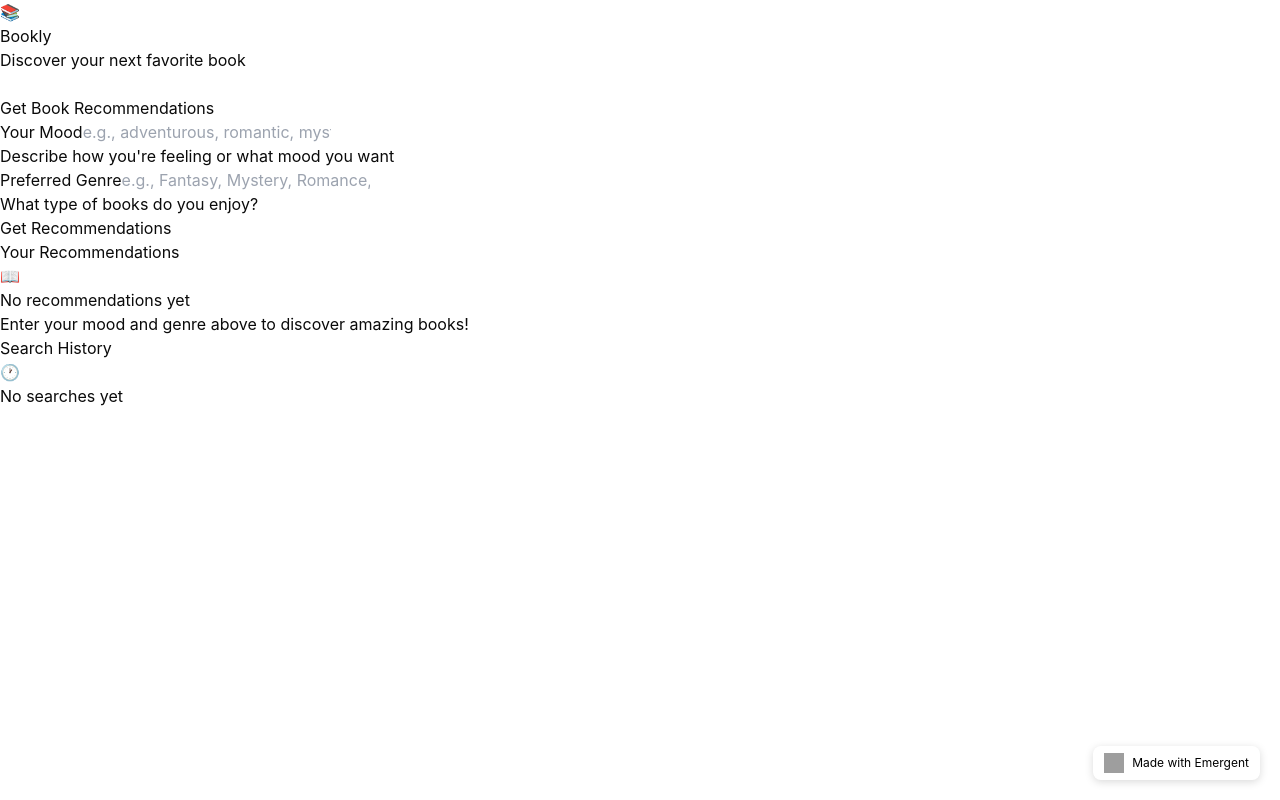
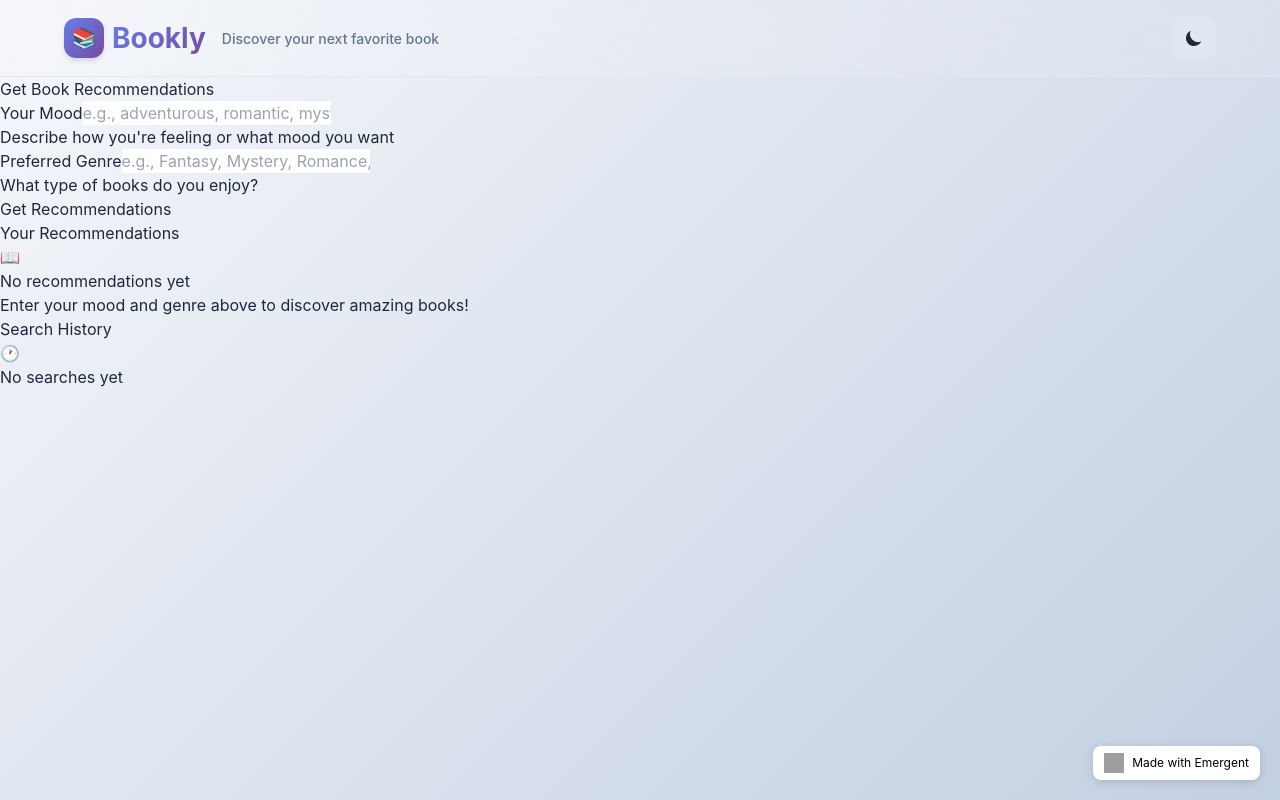
Before and after one commit to Aar2284/Bookly-app, a React (Create React App) app in the folder frontend/: page / in a window 1280 px wide. Built offline with nearby package versions, Linux system fonts and the light colour scheme; grey boxes are pictures that could not be loaded.

Commit message:
Fix the errors in the file

```diff
--- a/frontend/src/App.css
+++ b/frontend/src/App.css
@@ -1,51 +1,157 @@
-/* Custom styles for the Bookly app */
-
-.line-clamp-2 {
-  display: -webkit-box;
-  -webkit-line-clamp: 2;
-  -webkit-box-orient: vertical;
-  overflow: hidden;
+/* Modern CSS Reset */
+* {
+  margin: 0;
+  padding: 0;
+  box-sizing: border-box;
 }
 
-.line-clamp-3 {
-  display: -webkit-box;
-  -webkit-line-clamp: 3;
-  -webkit-box-orient: vertical;
-  overflow: hidden;
+html {
+  scroll-behavior: smooth;
 }
 
-/* Aspect ratio utilities for book covers */
-.aspect-w-3 {
-  position: relative;
-  padding-bottom: calc(4 / 3 * 100%);
+body {
+  font-family: -apple-system, BlinkMacSystemFont, 'Segoe UI', 'Roboto', 'Oxygen',
+    'Ubuntu', 'Cantarell', 'Fira Sans', 'Droid Sans', 'Helvetica Neue',
+    sans-serif;
+  -webkit-font-smoothing: antialiased;
+  -moz-osx-font-smoothing: grayscale;
+  line-height: 1.5;
 }
 
-.aspect-h-4 {
-  position: relative;
+/* CSS Variables for Light Mode */
+:root {
+  --bg-primary: #f8fafc;
+  --bg-secondary: #ffffff;
+  --bg-tertiary: #f1f5f9;
+  --text-primary: #1e293b;
+  --text-secondary: #64748b;
+  --text-accent: #6366f1;
+  --border-light: #e2e8f0;
+  --border-focus: #6366f1;
+  --shadow-sm: 0 1px 2px 0 rgba(0, 0, 0, 0.05);
+  --shadow-md: 0 4px 6px -1px rgba(0, 0, 0, 0.1), 0 2px 4px -1px rgba(0, 0, 0, 0.06);
+  --shadow-lg: 0 10px 15px -3px rgba(0, 0, 0, 0.1), 0 4px 6px -2px rgba(0, 0, 0, 0.05);
+  --shadow-xl: 0 20px 25px -5px rgba(0, 0, 0, 0.1), 0 10px 10px -5px rgba(0, 0, 0, 0.04);
+  --gradient-primary: linear-gradient(135deg, #667eea 0%, #764ba2 100%);
+  --gradient-bg: linear-gradient(135deg, #f5f7fa 0%, #c3cfe2 100%);
 }
 
-.aspect-w-3 > img {
-  position: absolute;
-  height: 100%;
-  width: 100%;
-  top: 0;
-  right: 0;
-  bottom: 0;
-  left: 0;
+/* Dark Mode Variables */
+.dark {
+  --bg-primary: #0f172a;
+  --bg-secondary: #1e293b;
+  --bg-tertiary: #334155;
+  --text-primary: #f1f5f9;
+  --text-secondary: #cbd5e1;
+  --text-accent: #818cf8;
+  --border-light: #334155;
+  --border-focus: #818cf8;
+  --shadow-sm: 0 1px 2px 0 rgba(0, 0, 0, 0.3);
+  --shadow-md: 0 4px 6px -1px rgba(0, 0, 0, 0.3), 0 2px 4px -1px rgba(0, 0, 0, 0.2);
+  --shadow-lg: 0 10px 15px -3px rgba(0, 0, 0, 0.3), 0 4px 6px -2px rgba(0, 0, 0, 0.2);
+  --shadow-xl: 0 20px 25px -5px rgba(0, 0, 0, 0.3), 0 10px 10px -5px rgba(0, 0, 0, 0.2);
+  --gradient-primary: linear-gradient(135deg, #667eea 0%, #764ba2 100%);
+  --gradient-bg: linear-gradient(135deg, #0f172a 0%, #1e293b 100%);
 }
 
-/* Custom scrollbar for better aesthetics */
-::-webkit-scrollbar {
-  width: 6px;
+/* App Container */
+.app-container {
+  min-height: 100vh;
+  background: var(--gradient-bg);
+  color: var(--text-primary);
+  transition: all 0.3s ease;
 }
 
-::-webkit-scrollbar-track {
-  background: #f1f1f1;
+/* Header Styles */
+.app-header {
+  background: rgba(255, 255, 255, 0.1);
+  backdrop-filter: blur(20px);
+  border-bottom: 1px solid var(--border-light);
+  position: sticky;
+  top: 0;
+  z-index: 40;
 }
 
-::-webkit-scrollbar-thumb {
-  background: #c1c1c1;
-  border-radius: 3px;
+.dark .app-header {
+  background: rgba(30, 41, 59, 0.8);
+}
+
+.header-content {
+  max-width: 1200px;
+  margin: 0 auto;
+  padding: 1rem 1.5rem;
+  display: flex;
+  align-items: center;
+  justify-content: space-between;
+}
+
+.header-left {
+  display: flex;
+  align-items: center;
+  gap: 1rem;
+}
+
+.logo {
+  display: flex;
+  align-items: center;
+  gap: 0.5rem;
+}
+
+.logo-icon {
+  width: 2.5rem;
+  height: 2.5rem;
+  background: var(--gradient-primary);
+  border-radius: 0.75rem;
+  display: flex;
+  align-items: center;
+  justify-content: center;
+  font-size: 1.25rem;
+  box-shadow: var(--shadow-md);
+}
+
+.logo-text {
+  font-size: 1.75rem;
+  font-weight: 700;
+  color: var(--text-primary);
+  background: var(--gradient-primary);
+  -webkit-background-clip: text;
+  -webkit-text-fill-color: transparent;
+  background-clip: text;
+}
+
+.tagline {
+  color: var(--text-secondary);
+  font-size: 0.875rem;
+  font-weight: 500;
+}
+
+.theme-toggle {
+  padding: 0.75rem;
+  border-radius: 0.75rem;
+  border: none;
+  background: rgba(255, 255, 255, 0.1);
+  color: var(--text-primary);
+  cursor: pointer;
+  transition: all 0.2s ease;
+  backdrop-filter: blur(10px);
+}
+
+.theme-toggle:hover {
+  background: rgba(255, 255, 255, 0.2);
+  transform: translateY(-1px);
+}
+
+.dark .theme-toggle {
+  background: rgba(51, 65, 85, 0.5);
+}
+
+.dark .theme-toggle:hover {
+  background: rgba(51, 65, 85, 0.8);
+}
+
+.icon {
+  width: 1.25rem;
+  height: 1.25rem;
 }
 
 ::-webkit-scrollbar-thumb:hover {
```
